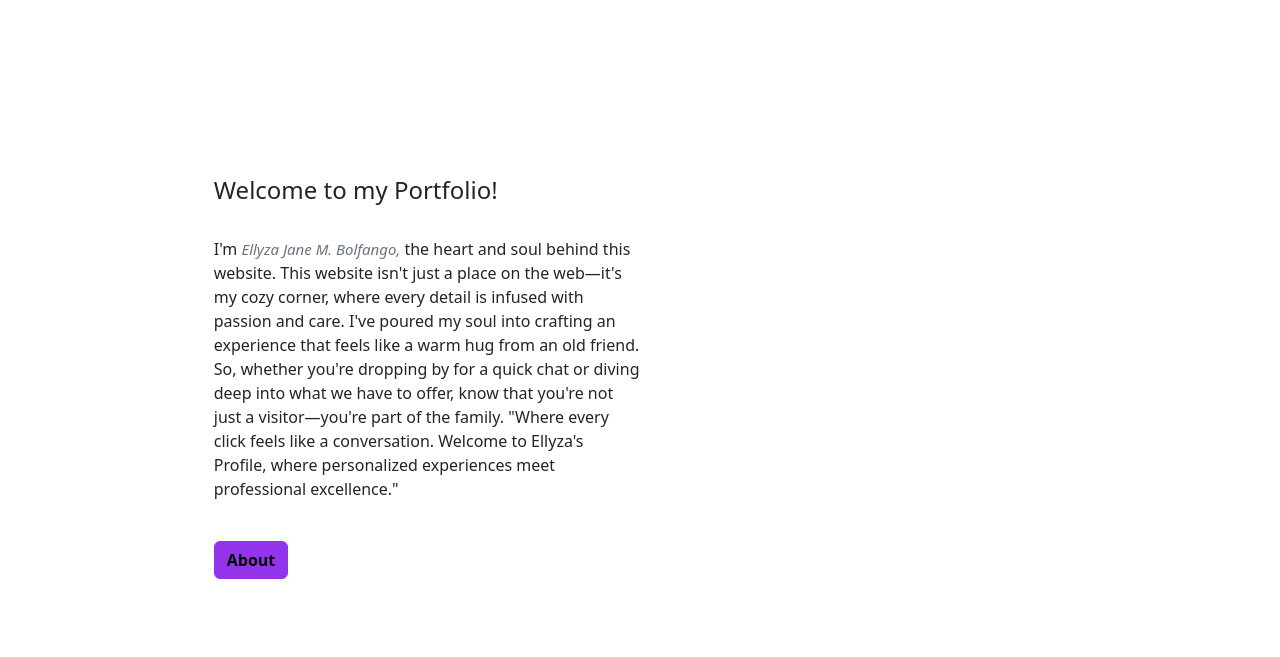
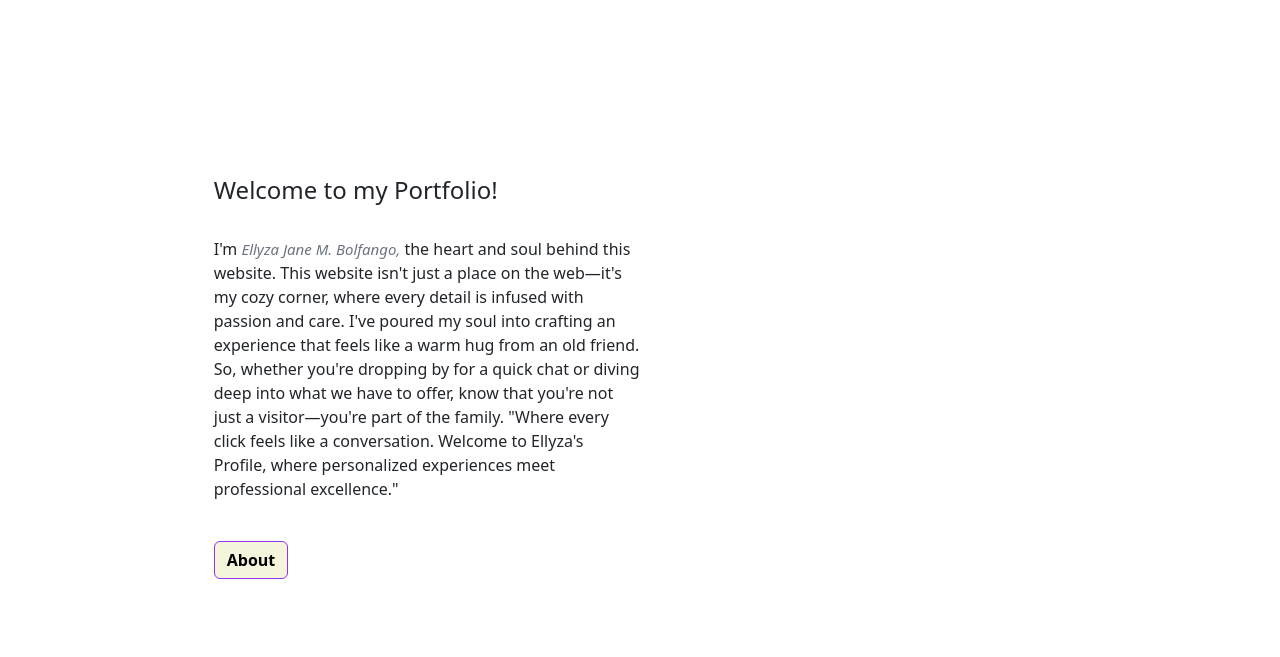
Before and after one commit to ellyzabolfango/EllyzaProfile, a plain HTML site: page index.html in a window 1280 px wide. Shown: the part 143-800 px from the top of the page. Drawn offline with nearby package versions, Linux system fonts and the light colour scheme.

Commit message:
Update style.css

```diff
--- a/style.css
+++ b/style.css
@@ -92,7 +92,7 @@ section{
     color: var(--text-light);
 }
 .btn.btn-info{
-    background-color: #9333ea;
+    background-color: beige;
     border-color: #9333ea;
 }
 .btn.btn-info:hover {
```
